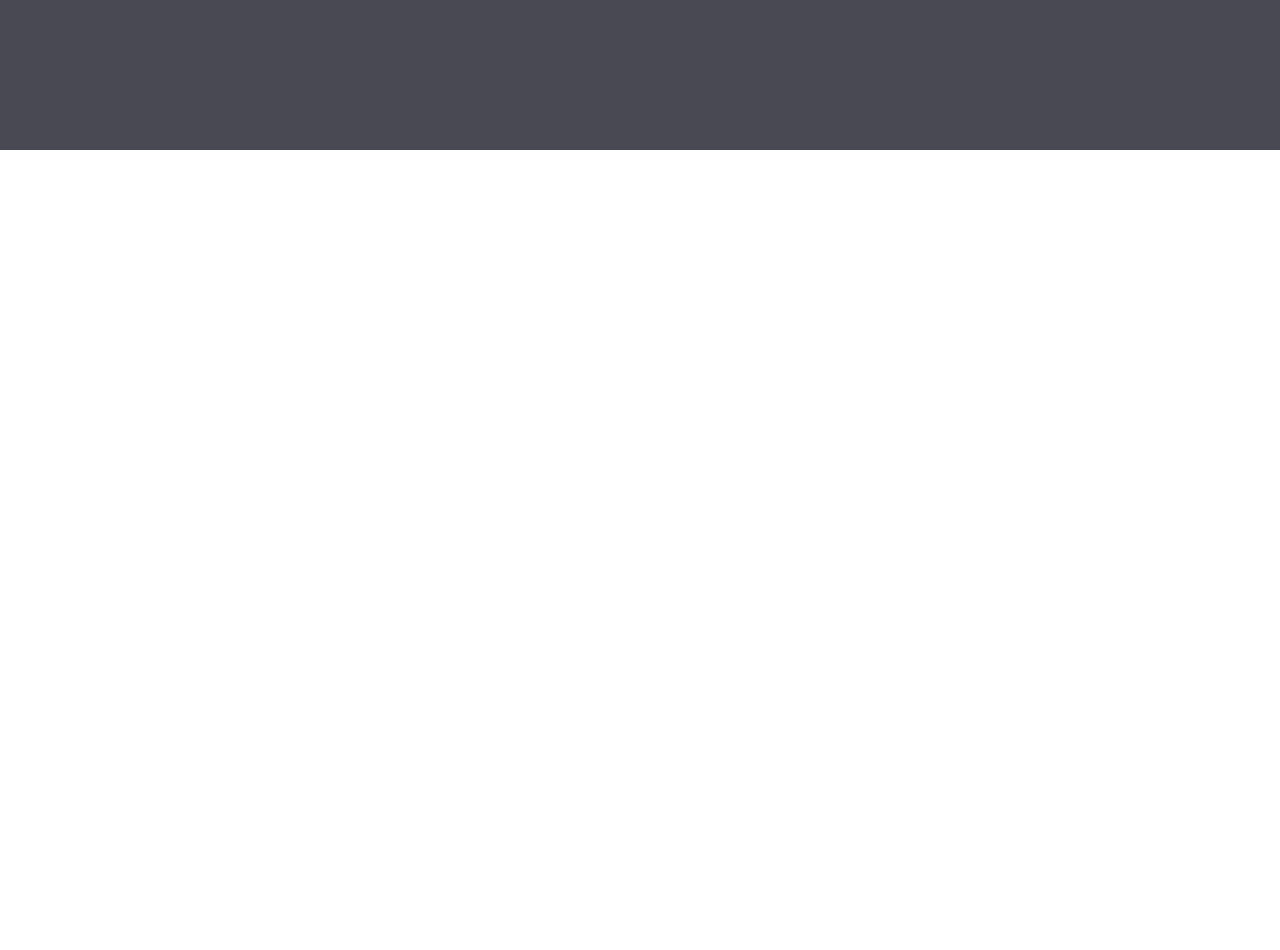
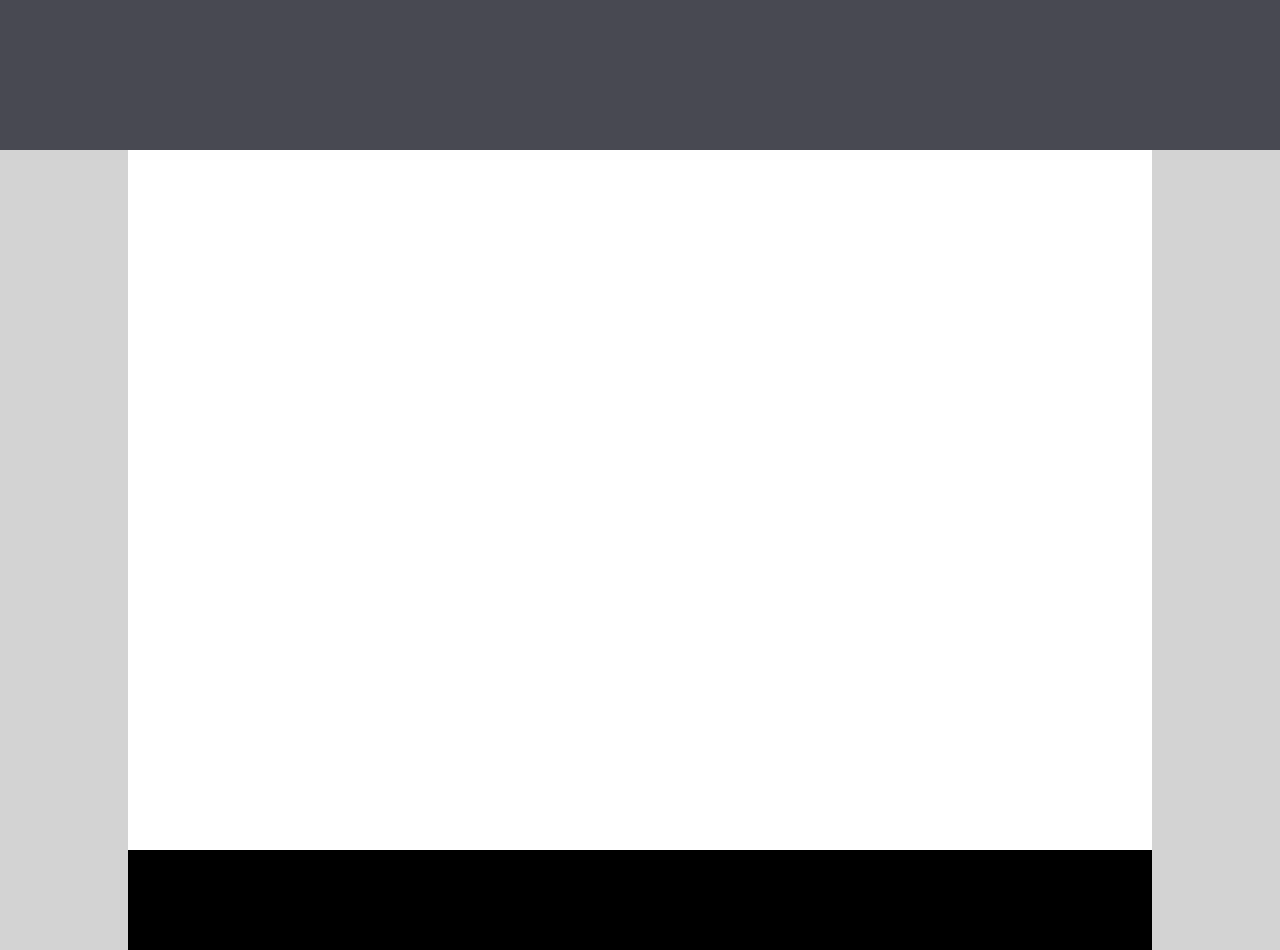
Before and after one commit to LucidRavings/html-css-2, a plain HTML site: page drill-1/index.html in a window 1280 px wide. Before the commit the page ends 800 px from the top, so only its background shows below. Drawn offline with Linux system fonts and the light colour scheme.

Commit message:
Solved problems 1 and 3

```diff
--- a/drill-1/index.css
+++ b/drill-1/index.css
@@ -1,5 +1,6 @@
 body {
     margin: 0;
+    background-color: lightgray;
 }
 
 .top-part {
@@ -9,13 +10,20 @@ body {
 }
 
 .left-part {
-    border-right-color: gray;
-    border-bottom:200px;
-    /* background-color: grey;
+    margin-left: 10%;
+    margin-right: 10%;
+    background-color: white;
     height: 700px;
-    width: 400px; */
 }
 
 .right-part {
-    position: right;
+
 }
+
+.bottom-part {
+    margin-left: 10%;
+    margin-right: 10%;
+    background-color: black;
+    height: 100px;
+    z-index: -1;
+}
```
